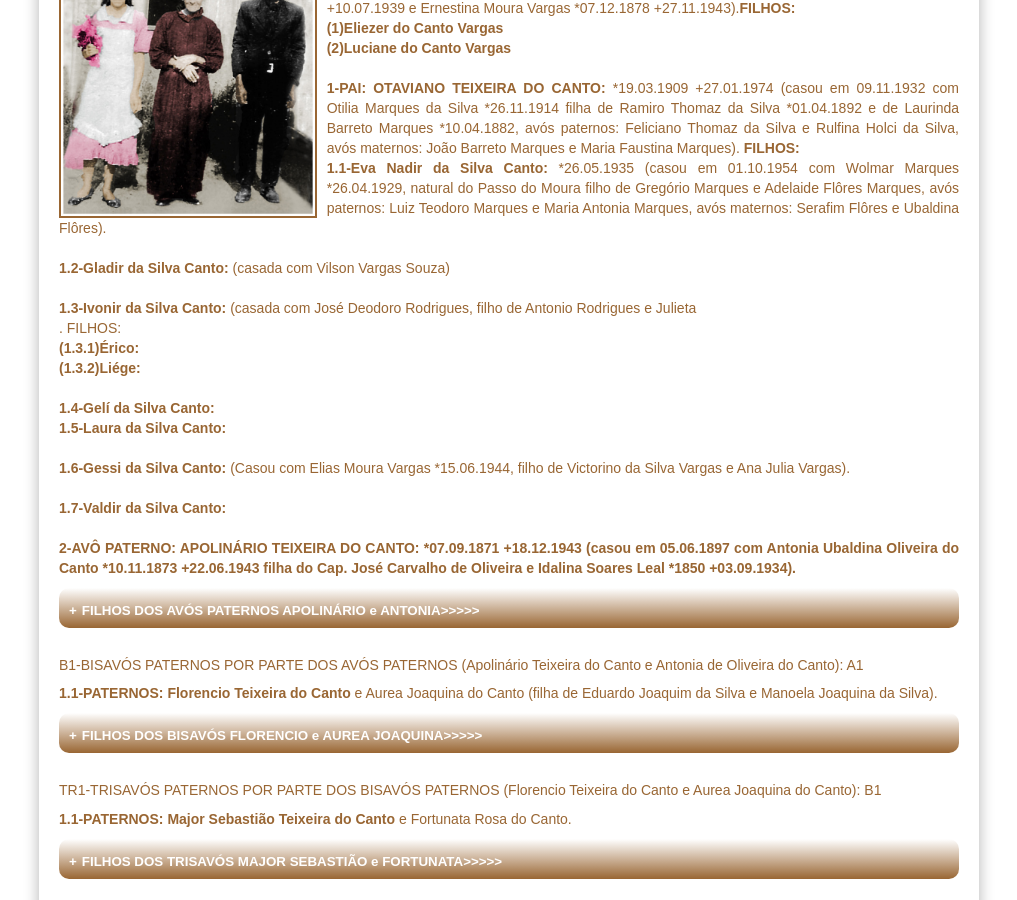
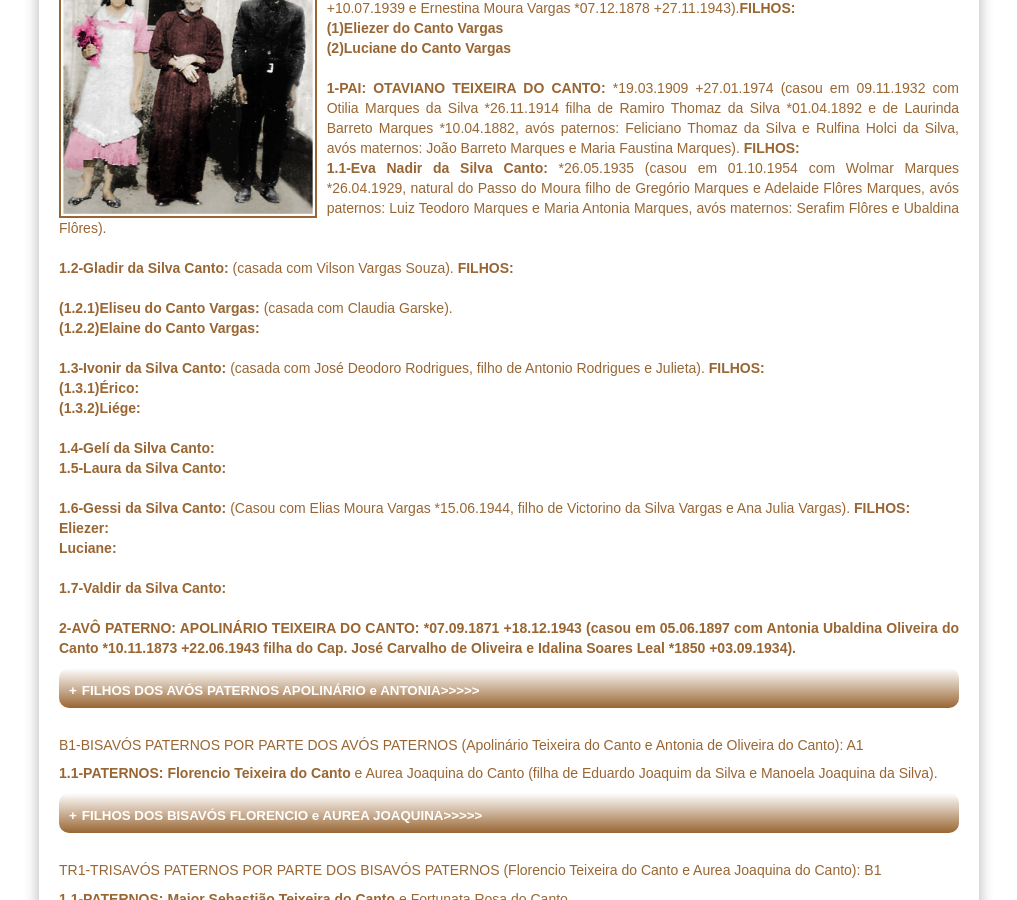
Before and after one commit to claudiovargas1955/claudiovargas1955.github.io, a Jekyll site: the page built from _pages/genealogia-da-familia-teixeira-do-canto.html, in a window 1280 px wide and 900 px high, scrolled down 484 px. Shown: the whole window, without its empty margins (131-1148 px from the left). Built offline with Jekyll 4.4.1, drawn with Linux system fonts in a browser that asks for light colours; some web fonts are replaced.

Commit message:
Update genealogia-da-familia-teixeira-do-canto.html

```diff
--- a/_pages/genealogia-da-familia-teixeira-do-canto.html
+++ b/_pages/genealogia-da-familia-teixeira-do-canto.html
@@ -45,14 +45,23 @@ da Silva, avós maternos: João Barreto Marques e Maria Faustina Marques). <b>FI
 <b>1.1-Eva Nadir da Silva Canto:</b> *26.05.1935 (casou em 01.10.1954 com Wolmar Marques *26.04.1929, natural do Passo do Moura  filho
 de Gregório Marques e Adelaide Flôres Marques, avós paternos: Luiz Teodoro Marques e Maria Antonia Marques, avós maternos: Serafim
 Flôres e Ubaldina Flôres). <br><br>
-<b>1.2-Gladir da Silva Canto:</b> (casada com Vilson Vargas Souza) <br/><br>
-<b>1.3-Ivonir da Silva Canto:</b> (casada com José Deodoro Rodrigues, filho de Antonio Rodrigues e Julieta <br/>. </b>FILHOS:</b><br>
-<b>(1.3.1)Érico:</b><br>
-<b>(1.3.2)Liége:</b><br><br>
-<b>1.4-Gelí da Silva Canto:</b> <br/>
+
+<b>1.2-Gladir da Silva Canto:</b> (casada com Vilson Vargas Souza). <b>FILHOS: </b><br/><br>
+  <b>(1.2.1)Eliseu do Canto Vargas: </b> (casada com Claudia Garske). <br>
+  <b>(1.2.2)Elaine do Canto Vargas: </b><br><br>
+
+<b>1.3-Ivonir da Silva Canto:</b> (casada com José Deodoro Rodrigues, filho de Antonio Rodrigues e Julieta). <b>FILHOS:</b><br>
+  <b>(1.3.1)Érico:</b><br>
+  <b>(1.3.2)Liége:</b><br><br>
+  <b>1.4-Gelí da Silva Canto:</b> <br/>
+
 <b>1.5-Laura da Silva Canto:</b> <br><br>
+
 <b>1.6-Gessi da Silva Canto:</b> (Casou com Elias Moura Vargas *15.06.1944, filho de Victorino da Silva Vargas e Ana Julia Vargas).
-<br/><br/>
+  <b>FILHOS: </b><br/>
+  <b>Eliezer: </b><br>
+  <b>Luciane: </b><br><br>
+
 <b>1.7-Valdir da Silva Canto: <br><br>
 
 <b>2-AVÔ PATERNO: APOLINÁRIO TEIXEIRA DO CANTO:</b> *07.09.1871 +18.12.1943 (casou em 05.06.1897 com Antonia Ubaldina Oliveira do Canto
```
